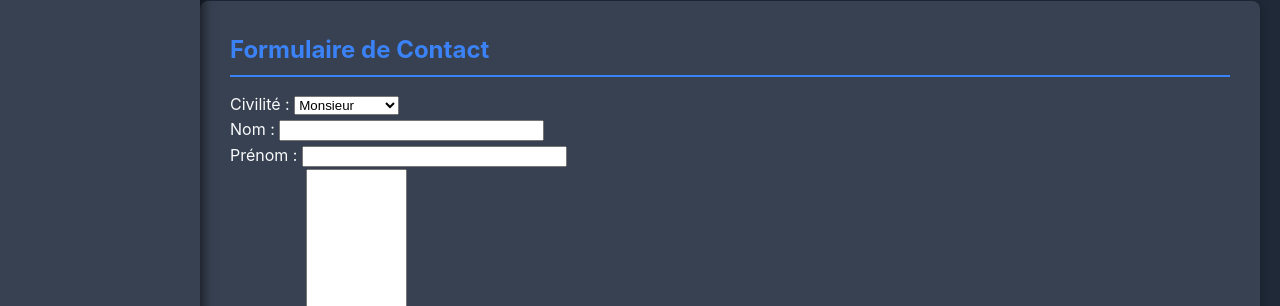
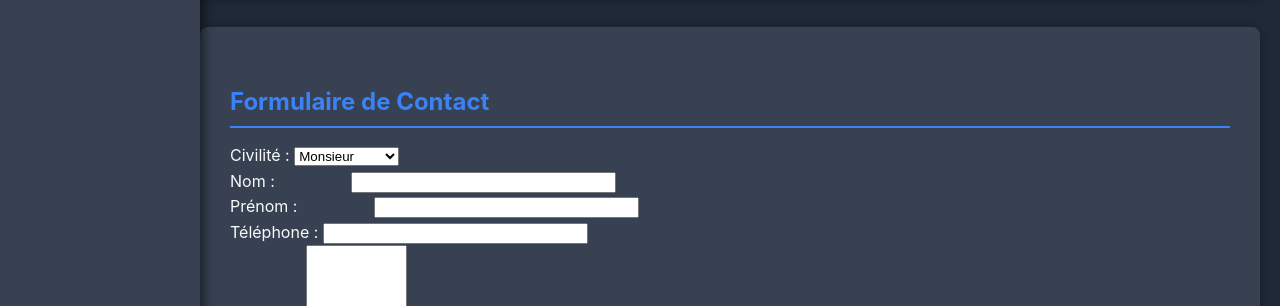
Before and after one commit to JusteUnMecGach4a/TP2, a plain HTML site: page index.html in a window 1280 px wide. Shown: the part 468-774 px from the top of the page. Drawn offline with Linux system fonts and the light colour scheme.

Commit message:
Update index.html

```diff
--- a/index.html
+++ b/index.html
@@ -62,6 +62,14 @@
 				<span id="saisiePrenom" ></span>
 			</div>
 
+            <!-- NOUVEL AJOUT : Champ Numéro de Téléphone -->
+			<div>
+				<label for="telephone">Téléphone : </label>
+				<input type="tel" id="telephone" size="30" />
+				<span id="saisieTelephone" ></span>
+			</div>
+            <!-- FIN NOUVEL AJOUT -->
+
 			<div>
 				<label for="adresse">Adresse : </label>
 				<textarea id="adresse" rows="10" cols="10"></textarea>
```
Lines whose indentation alone changed are shown as unchanged.
